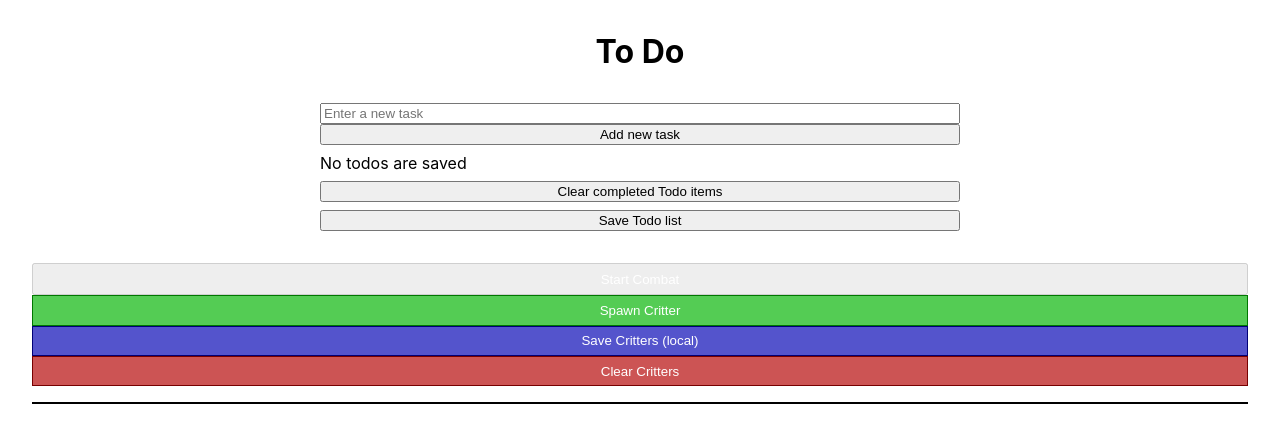
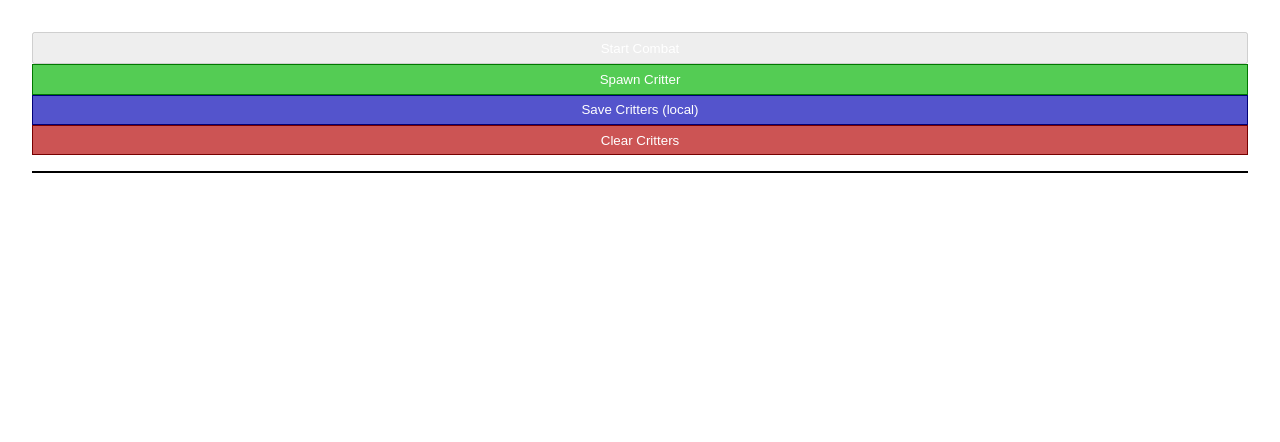
Before and after one commit to Wolven531/react-hooks-todo, a React app: page / in a window 1280 px wide. Shown: the top 442 px of the page. Built offline with nearby package versions, Linux system fonts and the light colour scheme.

Commit message:
Move CritterList to new views directory
* Repurpose App from Todo Manager

```diff
--- a/src/components/App/App.tsx
+++ b/src/components/App/App.tsx
@@ -1,15 +1,12 @@
 import React, { useEffect } from 'react'
 
-import { CritterList } from '../CritterList/CritterList'
-import { TodoList } from '../TodoList/TodoList'
+import { CritterList } from '../../views/CritterList/CritterList'
 
 import { useMoneyState } from '../../state/useMoneyState'
-import { useTodoState } from '../../state/useTodoState'
 
 import './App.css'
 
 const App = () => {
-	const { addTodo, clearCompletedTodos, loadFromStorage, todos, toggleTodo } = useTodoState([])
 	const { addMoney, money } = useMoneyState(0)
 
 	// NOTE: This happens before un-render (only once)
@@ -17,8 +14,7 @@ const App = () => {
 
 	// NOTE: This happens after render (only once)
 	const handleMounted = () => {
-		window.document.title = 'Todo Manager'
-		loadFromStorage()
+		window.document.title = 'Critter Manager'
 
 		return handleUnmount
 	}
@@ -35,13 +31,6 @@ const App = () => {
 
 	return (
 		<div className="app">
-			<h1>To Do</h1>
-			<TodoList
-				todos={todos}
-				addTodo={addTodo}
-				clearCompletedTodos={clearCompletedTodos}
-				toggleTodo={toggleTodo}
-			/>
 			<CritterList />
 			{/*
 			<div>
--- a/src/components/CritterList/CritterList.tsx
+++ b/src/views/CritterList/CritterList.tsx
@@ -1,7 +1,7 @@
 import React, { useEffect } from 'react'
 
-import { Critter } from '../Critter/Critter'
-import { CritterListControls } from '../CritterListControls/CritterListControls'
+import { Critter } from '../../components/Critter/Critter'
+import { CritterListControls } from '../../components/CritterListControls/CritterListControls'
 
 import { useCritterState } from '../../state/useCritterState'
 
```
Also changed, not shown: src/views/CritterList/CritterList.css (renamed from src/components/CritterList/CritterList.css).
